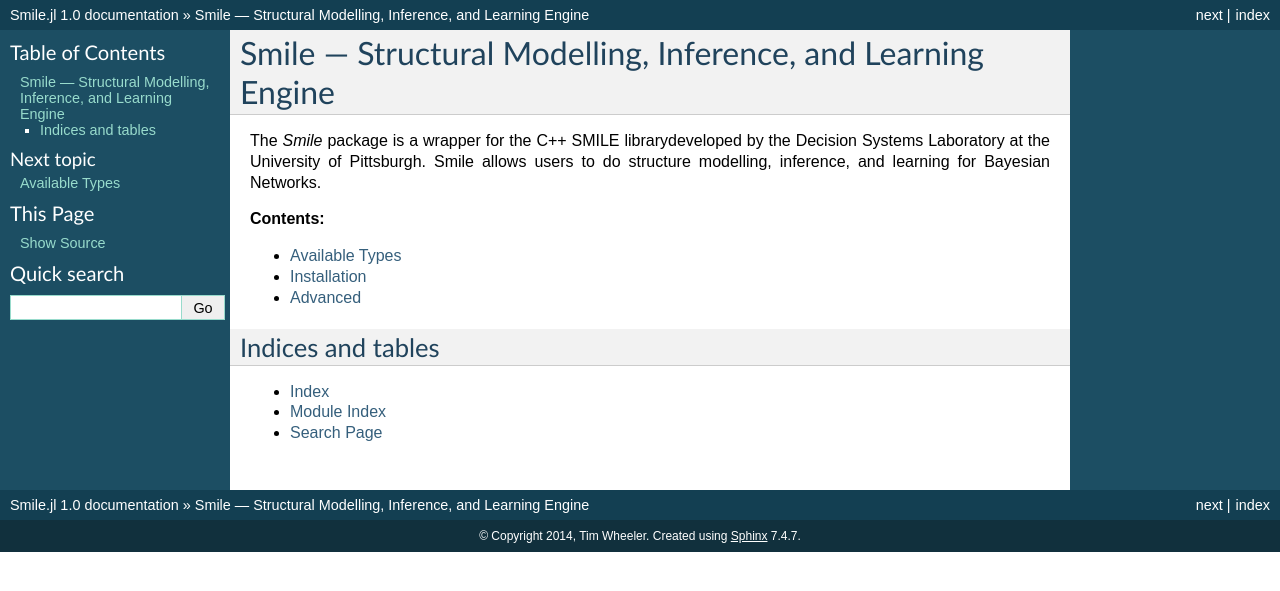
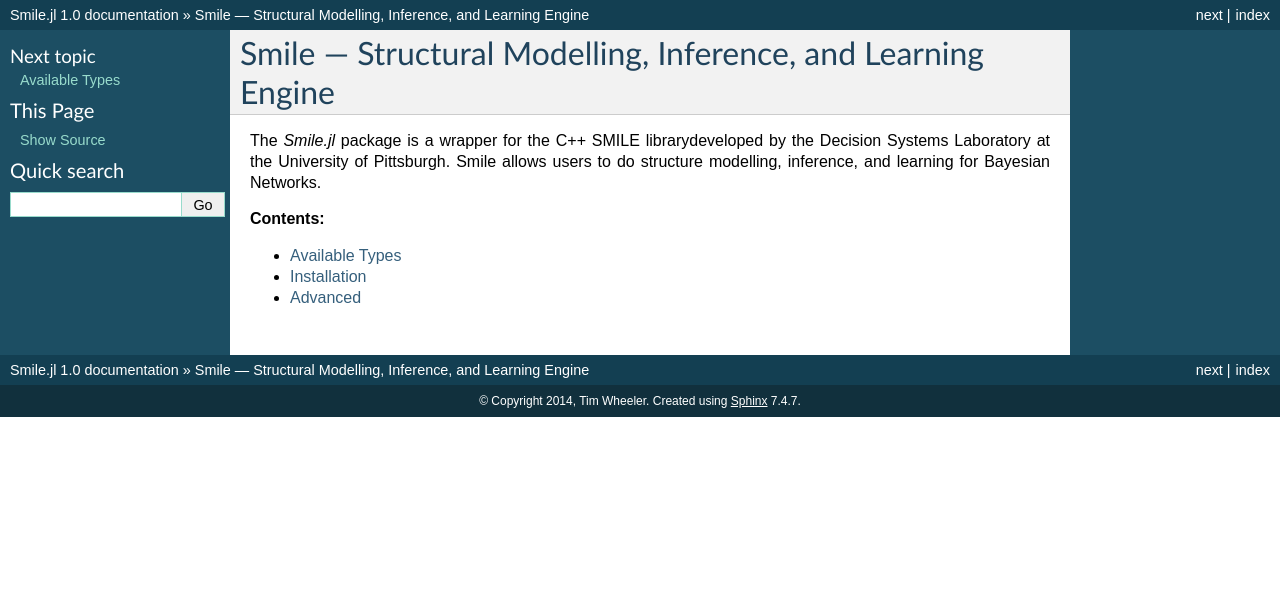
Before and after one commit to sisl/Smile.jl, a Sphinx documentation site: the page built from doc/index.rst, in a window 1280 px wide. Shown: the top 591 px of the page. Built offline with Sphinx 7.4.7, drawn with Linux system fonts in a browser that asks for light colours.

Commit message:
better index

```diff
--- a/doc/index.rst
+++ b/doc/index.rst
@@ -2,7 +2,7 @@
 Smile --- Structural Modelling, Inference, and Learning Engine
 ==============================================================
 
-The *Smile* package is a wrapper for the C++ SMILE librarydeveloped by the Decision Systems Laboratory at the University of Pittsburgh. Smile allows users to do structure modelling, inference, and learning for Bayesian Networks.
+The *Smile.jl* package is a wrapper for the C++ SMILE librarydeveloped by the Decision Systems Laboratory at the University of Pittsburgh. Smile allows users to do structure modelling, inference, and learning for Bayesian Networks.
 
 **Contents:**
 
@@ -13,9 +13,9 @@
    installation.rst
 
 
-Indices and tables
-==================
+.. Indices and tables
+.. ==================
 
-* :ref:`genindex`
-* :ref:`modindex`
-* :ref:`search`
+.. * :ref:`genindex`
+.. * :ref:`modindex`
+.. * :ref:`search`
```
